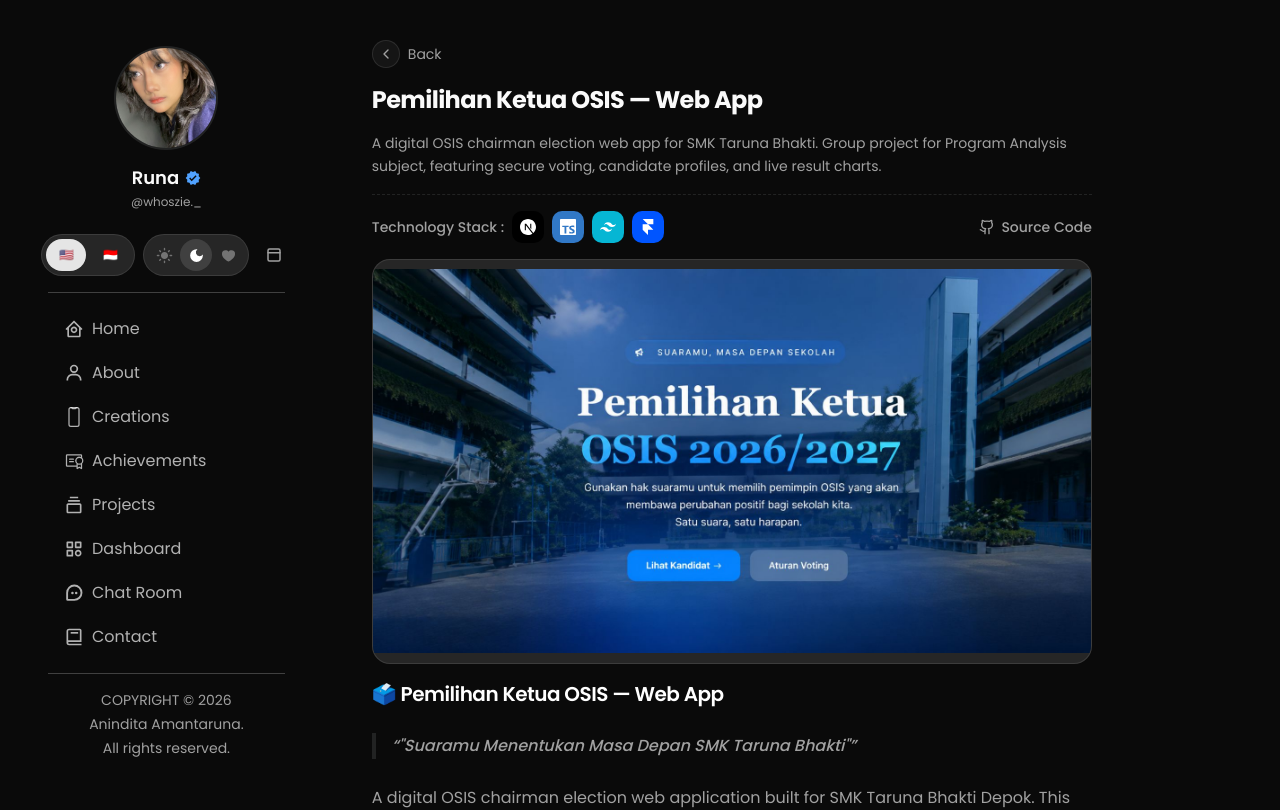
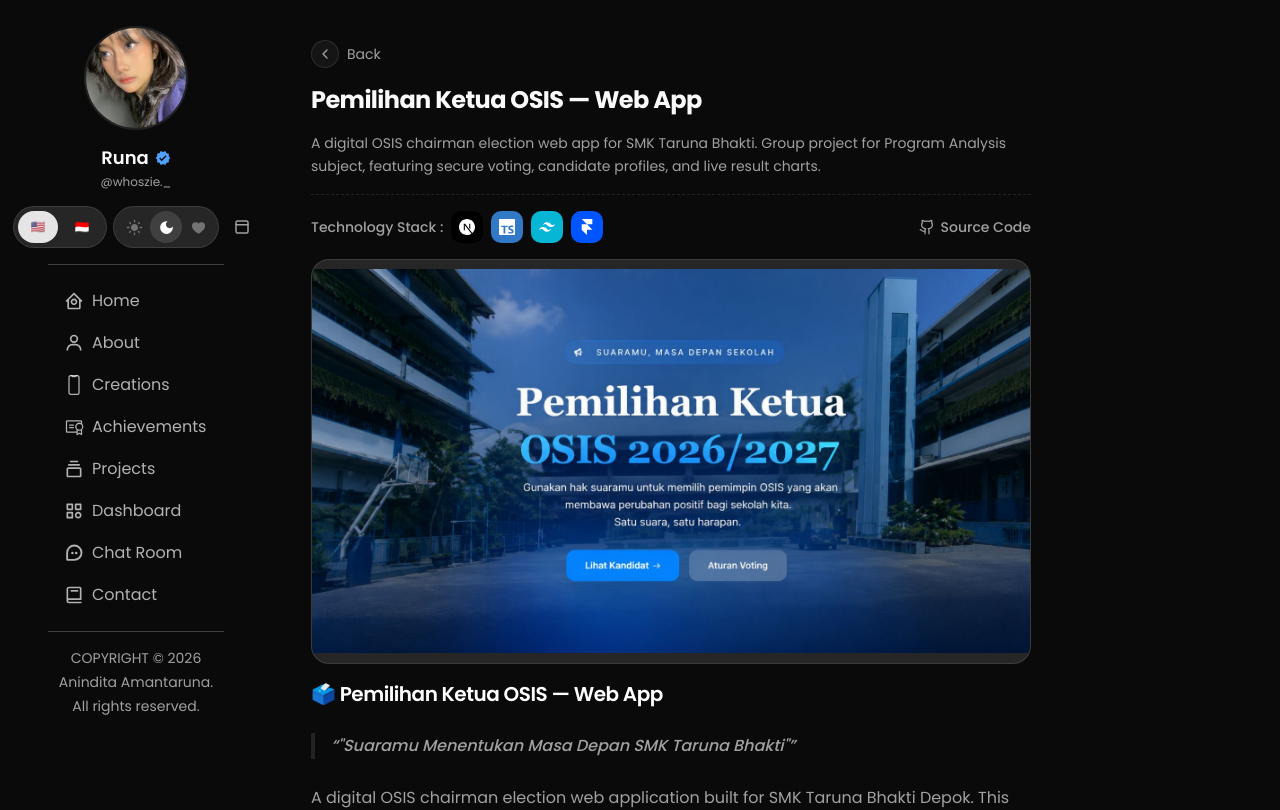
Before and after one commit to jieglee/portofolio, a Next.js app: page /en/projects/pemilihan-osis-web in a window 1280 px wide. Shown: the top 810 px of the page. Built offline with nearby package versions, Linux system fonts and the light colour scheme.

Commit message:
kecilin-sidebar

```diff
--- a/common/components/layouts/sidebar/Menu.tsx
+++ b/common/components/layouts/sidebar/Menu.tsx
@@ -8,9 +8,9 @@ interface MenuProps {
 
 const Menu = ({ title, list }: MenuProps) => {
     return (
-        <nav className="flex flex-col gap-y-1">
+        <nav className="flex flex-col gap-y-0.5">
             {title && (
-                <div className="mb-2 ml-2 mt-1 hidden text-sm text-foreground/60 lg:block">
+                <div className="mb-1 ml-2 mt-1 hidden text-xs text-foreground/60 lg:block">
                     {title}
                 </div>
             )}
--- a/common/components/layouts/sidebar/ProfileHeader.tsx
+++ b/common/components/layouts/sidebar/ProfileHeader.tsx
@@ -30,10 +30,10 @@ const ProfileHeader = ({ expandMenu, imageSize }: ProfileHeaderProps) => {
                     whileHover={{ scale: 1.08 }}
                     transition={{ duration: 0.2 }}
                     style={{
-                        width: expandMenu ? 72 : imageSize,
-                        height: expandMenu ? 72 : imageSize,
+                        width: expandMenu ? 60 : imageSize,
+                        height: expandMenu ? 60 : imageSize,
                     }}
-                    className="rounded-full overflow-hidden ring-2 ring-border lg:hover:ring-primary"  // ⬅️ pakai ring-border & ring-primary
+                    className="rounded-full overflow-hidden ring-2 ring-border lg:hover:ring-primary"
                 >
                     <Image
                         src="/images/runa gemoy.jpeg"
@@ -65,9 +65,9 @@ const ProfileHeader = ({ expandMenu, imageSize }: ProfileHeaderProps) => {
 
             {/* Toggles */}
             <div className={cn(
-                "hidden items-center justify-center gap-2 lg:flex lg:mt-6",
-                expandMenu && "mt-2"
-            )}>
+    "hidden items-center justify-center gap-1.5 lg:flex lg:mt-4",
+    expandMenu && "mt-2"
+)}>
                 <IntlToggle />
                 <ThemeToggle />
                 <LayoutToggleButton />
--- a/common/components/layouts/sidebar/index.tsx
+++ b/common/components/layouts/sidebar/index.tsx
@@ -10,8 +10,8 @@ import Menu from "./Menu";
 export default function Sidebar() {
     const filteredMenu = MENU_ITEMS?.filter((item) => item?.isShow);
     return (
-        <header className="lg:w-1/5">
-            <div className="sticky top-0 z-10 flex flex-col transition-all duration-300 lg:py-8">
+        <header className="lg:w-40 xl:w-44">
+            <div className="sticky top-0 z-10 flex flex-col transition-all duration-300 lg:py-3">
                 <Profile />
                 <div className="hidden md:block">
                     <Breakline />
```
